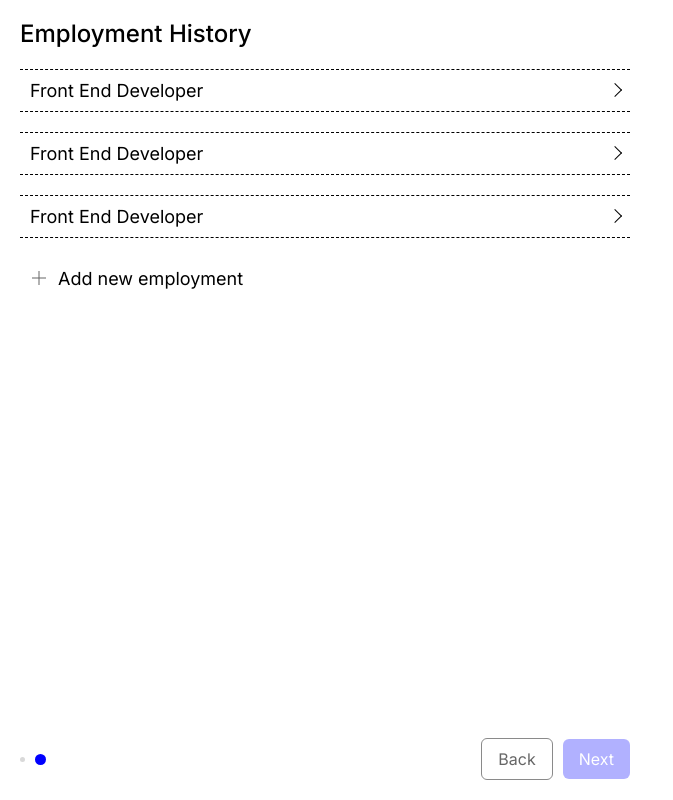
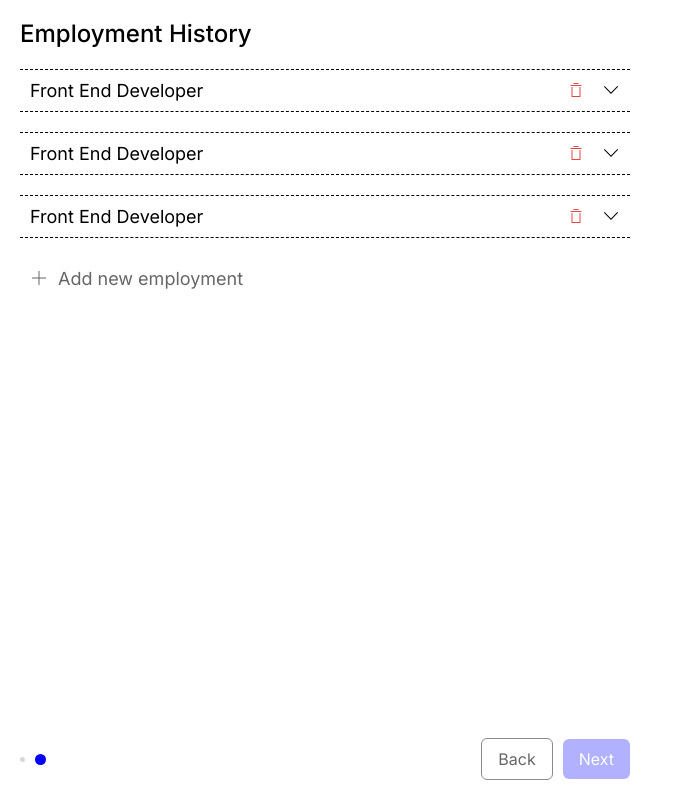
Before and after one commit to danyapac3/cv-builder, a React (Vite) app: page / in a window 1280 px wide. Both pictures are taken after a click on the button "Next". Shown: the whole page, without its empty margins (0-673 px from the left). Built offline with nearby package versions, Linux system fonts and the light colour scheme.

Commit message:
Add button for removing employment entries

```diff
--- a/src/components/disclosure.jsx
+++ b/src/components/disclosure.jsx
@@ -1,8 +1,43 @@
 import "../styles/disclosure.css";
-function Disclosure({ title, children }) {
+function Disclosure({ title, children, onRemove = () => {} }) {
   return (
     <details className="disclosure">
-      <summary className="disclosure__title">{title}</summary>
+      <summary className="disclosure__header">
+        <div className="disclosure__title">{title}</div>
+
+        <button
+          onClick={(e) => {
+            e.preventDefault();
+            onRemove();
+          }}
+          className="disclosure__remove-button"
+        >
+          <svg
+            className="disclosure__remove-icon"
+            width="18"
+            height="18"
+            viewBox="0 0 18 18"
+            fill="none"
+            xmlns="http://www.w3.org/2000/svg"
+          >
+            <path
+              d="M5.5 15H12.5V6H13.5V16H4.5V6H5.5V15ZM14.5 5H3.5V4H14.5V5ZM11.5 3H6.5V2H11.5V3Z"
+              fill="#E34848"
+            />
+          </svg>
+        </button>
+
+        <svg
+          className="disclosure__unfold-icon"
+          width="18"
+          height="18"
+          viewBox="0 0 18 18"
+          xmlns="http://www.w3.org/2000/svg"
+          fill="black"
+        >
+          <path d="M1.92871 12.1821L9 5.11084L16.0713 12.1821L15.3643 12.8892L9 6.5249L2.63574 12.8892L1.92871 12.1821Z" />
+        </svg>
+      </summary>
       {children}
     </details>
   );
--- a/src/components/employment-history-form.jsx
+++ b/src/components/employment-history-form.jsx
@@ -35,12 +35,20 @@ function EmploymentHistoryForm() {
     setJobs([...jobs, createJob()]);
   };
 
+  const handleRemoveJob = (id) => {
+    setJobs(jobs.filter((job) => job.id !== id));
+  };
+
   return (
     <form className="cv-form">
       <h1 className="cv-form__title">Employment History</h1>
       {jobs.map((job) => {
         return (
-          <Disclosure key={job.id} title="Front End Developer">
+          <Disclosure
+            key={job.id}
+            title="Front End Developer"
+            onRemove={() => handleRemoveJob(job.id)}
+          >
             <div className="cv-form__content-grid">
               <InputGroup
                 name="jobTitle"
--- a/src/styles/add-button.css
+++ b/src/styles/add-button.css
@@ -6,6 +6,7 @@
   gap: 10px;
   padding: 10px;
   background-color: white;
+  color: #666666;
   border-radius: 6px;
 }
 
--- a/src/styles/disclosure.css
+++ b/src/styles/disclosure.css
@@ -10,23 +10,45 @@
   gap: 20px;
 }
 
-.disclosure__title {
+.disclosure__remove-button {
+  display: flex;
+  align-items: center;
+  margin-left: auto;
+  justify-content: center;
+  border-radius: 6px;
+  background-color: unset;
+  border: 0;
+  width: 32px;
+  height: 32px;
+  margin-top: -16px;
+  margin-bottom: -16px;
+  background-color: white;
+}
+
+.disclosure__remove-button:hover {
+  background-color: #e8e8e8;
+}
+
+.disclosure__remove-icon {
+  fill: red;
+}
+
+.disclosure__unfold-icon {
+  transform: scale(1, -1);
+}
+
+.disclosure:open .disclosure__unfold-icon {
+  transform: scale(1, 1);
+}
+
+.disclosure__header {
   display: flex;
   align-items: center;
   justify-content: space-between;
   padding: 10px;
   font-size: 18px;
   user-select: none;
-}
-
-.disclosure__title::after {
-  content: "";
-  width: 10px;
-  height: 10px;
-  border: 1px solid black;
-  border-bottom: none;
-  border-left: none;
-  transform: rotate(45deg);
+  gap: 10px;
 }
 
 .disclosure__title::marker {
```
